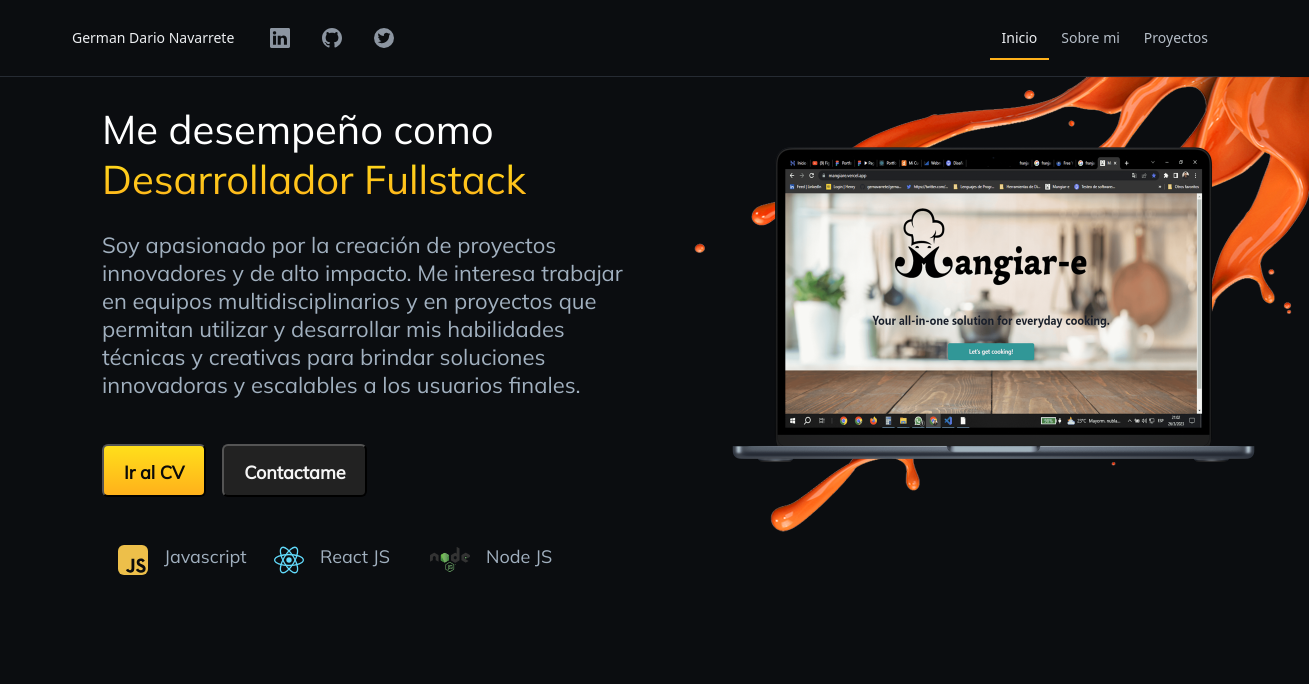
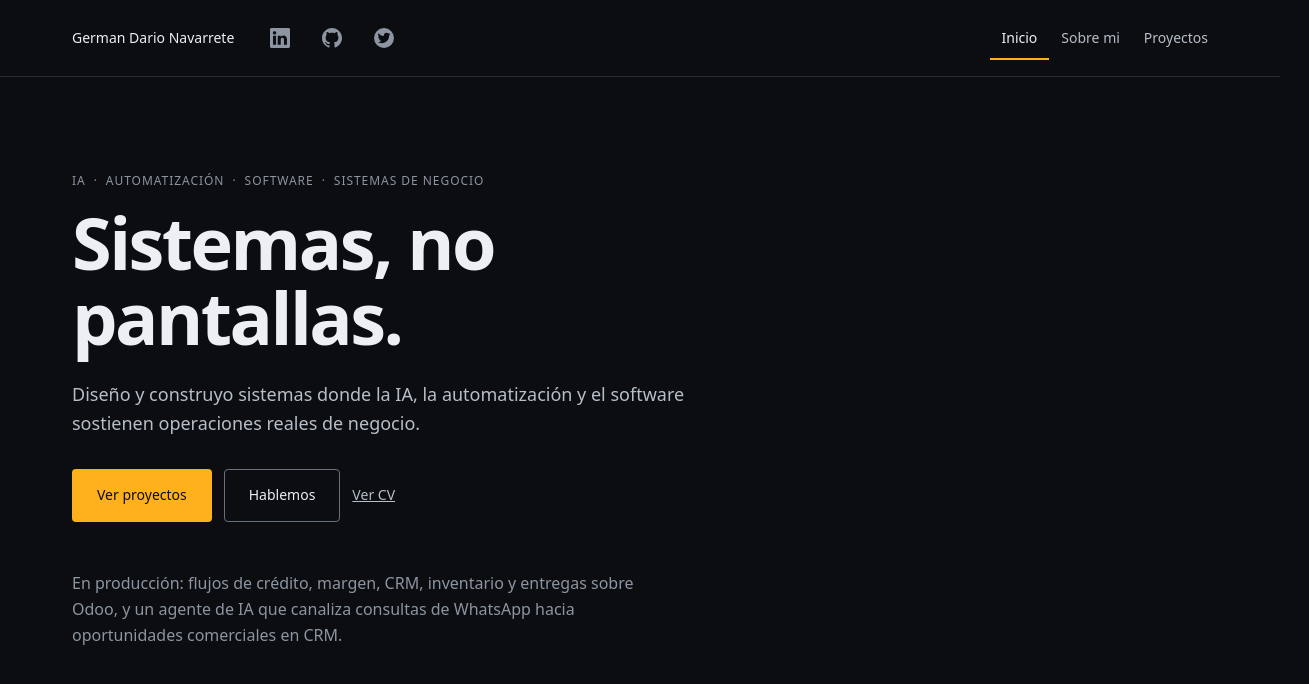
Before and after one commit to gernavarrete/gernavarrete, a React (Vite) app in the folder portfolio/: page / in a window 1280 px wide. Shown: the top 684 px of the page, 1309 px wide, since content can reach past the window. Built offline with nearby package versions, Linux system fonts and the light colour scheme.

Commit message:
feat(hero): adopt visual system and approved narrative

```diff
--- a/portfolio/src/components/Section1/Section1.css
+++ b/portfolio/src/components/Section1/Section1.css
@@ -1,272 +1,143 @@
-.main-div-section1 {
-    display: flex;
-    /*background-color: #0A0A0A;
-    width: 100%;
-    height: 100%;
-
-    */
-    }
-
-.div-text-section1{
-    width: 50%;
-    margin-left: 102px;
+/* Hero: one column at every width; the system visual arrives with the cases. */
+.hero-inner {
+  box-sizing: border-box;
+  max-width: var(--container-max);
+  margin-inline: auto;
+  padding: var(--space-hero-block) var(--layout-gutter);
 }
 
-.div-text-section1 h1 {
-    width: 442px;
-    height: 100px;
-
-    font-family: 'Mulish';
-    font-style: normal;
-    font-weight: 300;
-    font-size: 40px;
-    line-height: 50px;
-
-    color: #FFFFFF;
+/* Mono label role set in Geist Sans: Geist Mono stays unloaded while Mulish
+   still loads for the legacy routes (2-family budget). */
+.hero-eyebrow {
+  margin: 0 0 var(--space-hero-eyebrow);
+  font-family: var(--text-label-family);
+  font-size: var(--text-mono-label-size);
+  line-height: var(--text-mono-label-line-height);
+  font-weight: var(--text-mono-label-weight);
+  letter-spacing: var(--text-mono-label-tracking);
+  text-transform: var(--text-mono-label-transform);
+  color: var(--color-text-muted);
+  display: flex;
+  flex-wrap: wrap;
+  column-gap: var(--space-inline);
 }
 
-.div-text-section1 span {
-    background: linear-gradient(180deg, #FFDF1B 0%, #FFB11B 100%);
-    -webkit-background-clip: text;
-    -webkit-text-fill-color: transparent;
-    background-clip: text;
+/* Each pillar wraps as a unit. Separators only show from 48em, where the
+   eyebrow fits on one line, so a "·" never ends or starts a wrapped line. */
+.hero-pillar {
+  white-space: nowrap;
 }
 
-.div-buttons {
-    display: flex;
+.hero-pillar-separator {
+  display: none;
+  margin-inline-start: var(--space-inline);
 }
 
-.button-ir-al-cv {
-
-display: flex;
-flex-direction: row;
-align-items: flex-start;
-padding: 15px 20px;
-gap: 10px;
-margin-right: 1rem;
-
-width: auto;
-height: 53px;
-
-background: linear-gradient(180deg, #FFDF1B 0%, #FFB11B 100%);
-border-radius: 6px;
-
-/* Paragraph Bold */
-
-font-family: 'Mulish';
-font-style: normal;
-font-weight: 700;
-font-size: 18px;
-line-height: 23px;
-/* identical to box height */
-
-text-align: center;
-
-color: #0A0A0A;
-
-/* Inside auto layout */
-
-flex: none;
-order: 0;
-flex-grow: 0;
-
-transition: .5s;
-}
-.aMailTo {
-    color: whitesmoke;
-    text-decoration: none;
-    transition: .5s;
+@media (min-width: 48em) {
+  .hero-pillar-separator {
+    display: inline;
+  }
 }
 
-.aMailTo:hover {
-    cursor:pointer;
-    color: #0A0A0A;
-}
-.button-ir-al-cv:hover {
-    cursor:pointer;
-    color: white
+.hero-thesis {
+  max-width: var(--measure-display);
+  margin: 0 0 var(--space-hero-thesis);
+  font-family: var(--text-display-family);
+  font-size: var(--text-display-size);
+  line-height: var(--text-display-line-height);
+  font-weight: var(--text-display-weight);
+  letter-spacing: var(--text-display-tracking);
+  color: var(--color-text);
 }
 
-.button-verproyectos {
-/* Button */
-
-transition: .5s;
-/* Auto layout */
-
-display: flex;
-flex-direction: row;
-align-items: flex-start;
-padding: 15px 20px;
-gap: 10px;
-
-width: auto;
-height: 53px;
-
-/* Button-Mute */
-
-background: #222222;
-border-radius: 6px;
-
-/* Paragraph Bold */
-
-font-family: 'Mulish';
-font-style: normal;
-font-weight: 700;
-font-size: 18px;
-line-height: 23px;
-/* identical to box height */
-
-text-align: center;
-
-color: #FFFFFF;
-
-
-/* Inside auto layout */
-
-flex: none;
-order: 0;
-flex-grow: 0;
+.hero-statement {
+  max-width: var(--measure-body-lg);
+  margin: 0;
+  font-family: var(--text-body-lg-family);
+  font-size: var(--text-body-lg-size);
+  line-height: var(--text-body-lg-line-height);
+  font-weight: var(--text-body-lg-weight);
+  letter-spacing: var(--text-body-lg-tracking);
+  color: var(--color-text-secondary);
 }
 
-.parrafo-sobremi {
-    width: 550px;
-    height: 191px;
-
-/* Lead Light */
-
-    font-family: 'Mulish';
-    font-style: normal;
-    font-weight: 300;
-    font-size: 22px;
-    line-height: 28px;
-
-/* Muted */
-    color: #A1B0BF;
+.hero-actions {
+  display: flex;
+  flex-wrap: wrap;
+  align-items: center;
+  gap: var(--space-button-gap);
+  margin-top: var(--space-hero-statement);
 }
 
-.div-tecnologias {
-    display: flex;
-    margin-top: 2rem;
+.hero-cta {
+  box-sizing: border-box;
+  display: inline-flex;
+  align-items: center;
+  justify-content: center;
+  min-height: var(--size-control-min);
+  padding: var(--space-cta-y) var(--space-cta-x);
+  border: 1px solid transparent;
+  border-radius: var(--radius-control);
+  font-family: var(--text-label-family);
+  font-size: var(--text-label-size);
+  line-height: var(--text-label-line-height);
+  font-weight: var(--text-label-weight);
+  letter-spacing: var(--text-label-tracking);
+  text-decoration: none;
+  transition:
+    background-color var(--duration-feedback) var(--ease-standard),
+    border-color var(--duration-feedback) var(--ease-standard),
+    color var(--duration-feedback) var(--ease-standard);
 }
 
-.div-logo-tecnologia {
-    width: 124px;
-    height: 30px;
-    display: flex;
-    align-items: center;
-    margin: 1rem;
+.hero-cta-primary {
+  background-color: var(--color-accent);
+  color: var(--color-on-accent);
 }
 
-.logo-tecnologias {
-    width: 30px;
-    height: 30px;
-    border-radius: 6px;
-    margin-right: 1rem;
+.hero-cta-primary:hover {
+  background-color: var(--color-accent-hover);
 }
 
-.node {
-    width: 40px;
-    height: 24.5px;
-}
-.text-tecnologias {
-    /* Previously inherited from the global `p` rule in SobreMi.css */
-    width: 95%;
-    height: 100%;
-
-    /* Paragraph */
-
-    font-family: 'Mulish';
-    font-style: normal;
-    font-weight: 400;
-    font-size: 18px;
-    line-height: 23px;
-    /* identical to box height */
-
-    color: #A1B0BF;
-}
-.div-image-section1 {
-    width: 50%;
+.hero-cta-primary:active {
+  background-color: var(--color-accent-active);
 }
 
-.image-macbook {
-    z-index: 2;
-    position: absolute;
-    width: 600px;
-    height: 450px;
-    transition: 0.5s;
+.hero-cta-secondary {
+  border-color: var(--color-border-strong);
+  color: var(--color-text);
 }
 
-.image-splash {
-    z-index: 1;
-    position: absolute;
-    margin-right: auto;
-    width: 618px;
-    height: 456px;
-    transform: matrix(1, 0, 0, -1, 0, 0);
+.hero-cta-secondary:hover {
+  background-color: var(--color-surface-hover);
 }
 
-@media(max-width: 768px) {
-    .main-div-section1 {
-        display: inline-block;
-        width: 100%;
-    }
-    .image-splash {
-        background-color: black;
-        width: 100%;
-        height: auto;
-        transform: matrix(1, 0, 0, -1, 0, 0);
+/* Tertiary: a plain text link with a full-height target, lower emphasis than both buttons. */
+.hero-cta-tertiary {
+  display: inline-flex;
+  align-items: center;
+  min-height: var(--size-touch-target);
+  font-family: var(--text-label-family);
+  font-size: var(--text-label-size);
+  line-height: var(--text-label-line-height);
+  font-weight: var(--text-label-weight);
+  letter-spacing: var(--text-label-tracking);
+  color: var(--color-text-secondary);
+  text-decoration: underline;
+  transition: color var(--duration-feedback) var(--ease-standard);
+}
 
-    }
-    .image-macbook {
-        width: 100%;
-        height: auto;
-        /*z-index: 2;
-        position: absolute;
-        transition: 0.5s;*/
-    }
-    .div-text-section1 {
-        width: auto;
-        margin-left: 1rem;
-    }
-    .div-text-section1 h1 {
-        width: auto;
-        height: auto;
-        font-family: 'Mulish';
-        font-style: normal;
-        font-weight: 300;
-        font-size: 40px;
-        line-height: 50px;
-        color: #FFFFFF;
-    }
+.hero-cta-tertiary:hover {
+  color: var(--color-text);
+}
 
-    .div-image-section1 {
-        width: 100%;
-        height: auto;
-    }
-
-    .parrafo-sobremi {
-        width: auto;
-        height: auto;
-        font-family: 'Mulish';
-        font-style: normal;
-        font-weight: 300;
-        font-size: 22px;
-        line-height: 28px;
-        color: #A1B0BF;
-    }
-
-    .div-tecnologias {
-        display: flex;
-        /* width: 100%; */
-        margin-top: 2rem;
-        margin-bottom: 2rem;
-        justify-content: center;
-    }
-    .div-logo-tecnologia {
-        width: 124px;
-        height: 30px;
-        display: flex;
-        align-items: center;
-        margin: 0.5rem;
-    }
+.hero-proof {
+  max-width: var(--measure-body);
+  margin: var(--space-hero-proof) 0 0;
+  font-family: var(--text-body-family);
+  font-size: var(--text-body-size);
+  line-height: var(--text-body-line-height);
+  font-weight: var(--text-body-weight);
+  letter-spacing: var(--text-body-tracking);
+  color: var(--color-text-muted);
 }
--- a/portfolio/src/components/Section1/Section1.jsx
+++ b/portfolio/src/components/Section1/Section1.jsx
@@ -1,66 +1,57 @@
-import React from "react";
+import { Link } from "react-router-dom";
 import "./Section1.css";
-import javascript from "../../images/JavaScript_unofficial_logo.svg";
-import react from "../../images/React-icon.svg";
-import node from "../../images/Node.js_logo.svg";
-import macbookair from "../../images/MacBook-Air-min.png";
-import splash from "../../images/pngegg (1).png";
-import { NavLink } from "react-router-dom";
+
+const CV_URL =
+  "https://drive.google.com/file/d/1AmhmiGbEJAhj0lvf-eybKjjAQItS29-6/view?usp=drive_link";
+const CONTACT_URL =
+  "mailto:contacto@germannavarrete.tech?Subject=Necesito%20comunicarme%20con%20usted!";
+const pillars = ["IA", "Automatización", "Software", "Sistemas de negocio"];
 
 export default function Section1() {
   return (
-    <div className="main-div-section1">
-      <div className="div-text-section1">
-        <h1>
-          Me desempeño como <span>Desarrollador Fullstack</span>
+    <section className="hero" aria-labelledby="hero-title">
+      <div className="hero-inner">
+        <p className="hero-eyebrow">
+          {pillars.map((pillar, i) => (
+            <span className="hero-pillar" key={pillar}>
+              {pillar}
+              {i < pillars.length - 1 && (
+                <span className="hero-pillar-separator" aria-hidden="true">
+                  ·
+                </span>
+              )}
+            </span>
+          ))}
+        </p>
+        <h1 className="hero-thesis" id="hero-title">
+          Sistemas, no pantallas.
         </h1>
-        <p className="parrafo-sobremi">
-          Soy apasionado por la creación de proyectos innovadores y de alto
-          impacto. Me interesa trabajar en equipos multidisciplinarios y en
-          proyectos que permitan utilizar y desarrollar mis habilidades técnicas
-          y creativas para brindar soluciones innovadoras y escalables a los
-          usuarios finales.
+        <p className="hero-statement">
+          Diseño y construyo sistemas donde la IA, la automatización y el
+          software sostienen operaciones reales de negocio.
         </p>
-        <div className="div-buttons">
-          <NavLink
-            to="https://drive.google.com/file/d/1AmhmiGbEJAhj0lvf-eybKjjAQItS29-6/view?usp=drive_link"
+        <div className="hero-actions">
+          <Link className="hero-cta hero-cta-primary" to="/proyectos">
+            Ver proyectos
+          </Link>
+          <a className="hero-cta hero-cta-secondary" href={CONTACT_URL}>
+            Hablemos
+          </a>
+          <a
+            className="hero-cta-tertiary"
+            href={CV_URL}
             target="_blank"
-            style={{ textDecoration: "none" }}
+            rel="noopener noreferrer"
           >
-            <button className="button-ir-al-cv">Ir al CV</button>
-          </NavLink>
-          <button className="button-verproyectos">
-            <a
-              className="aMailTo"
-              href="mailto:contacto@germannavarrete.tech?Subject=Necesito%20comunicarme%20con%20usted!"
-            >
-              Contactame
-            </a>
-          </button>
+            Ver CV
+          </a>
         </div>
-        <div className="div-tecnologias">
-          <div className="div-logo-tecnologia">
-            <img
-              className="logo-tecnologias"
-              src={javascript}
-              alt="javascript-logo"
-            />
-            <p className="text-tecnologias">Javascript</p>
-          </div>
-          <div className="div-logo-tecnologia">
-            <img className="logo-tecnologias" src={react} alt="react-logo" />
-            <p className="text-tecnologias">React JS</p>
-          </div>
-          <div className="div-logo-tecnologia">
-            <img className="logo-tecnologias node" src={node} alt="node-logo" />
-            <p className="text-tecnologias">Node JS</p>
-          </div>
-        </div>
+        <p className="hero-proof">
+          En producción: flujos de crédito, margen, CRM, inventario y entregas
+          sobre Odoo, y un agente de IA que canaliza consultas de WhatsApp hacia
+          oportunidades comerciales en CRM.
+        </p>
       </div>
-      <div className="div-image-section1">
-        <img className="image-splash" src={splash} alt="splash" />
-        <img className="image-macbook" src={macbookair} alt="MacBook-Air" />
-      </div>
-    </div>
+    </section>
   );
 }
```
Also changed, not shown: 1 other file (tests, documents, lock files or other folders).
